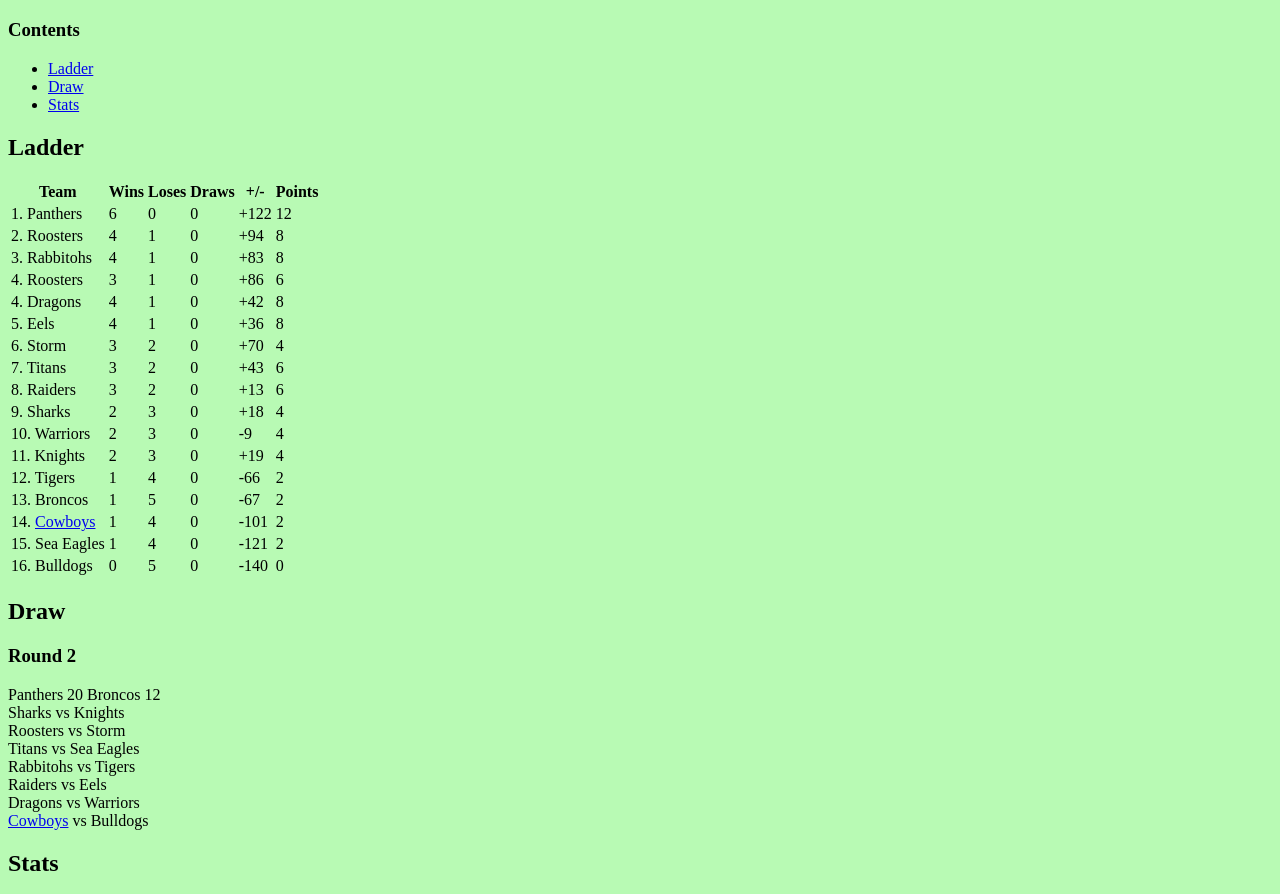
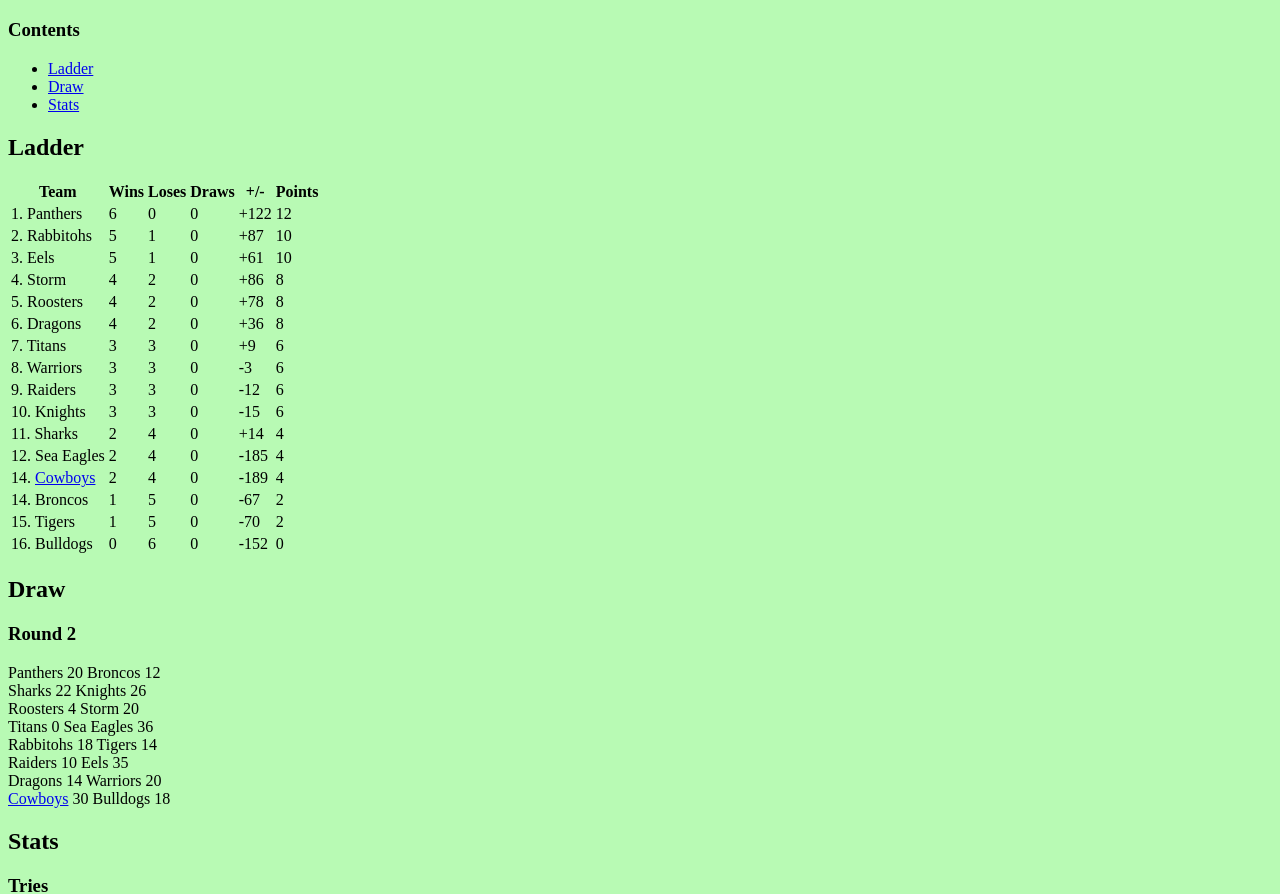
Before and after one commit to moojoohoo/nrl, a plain HTML site: page index.html in a window 1280 px wide. Shown: the part 61-955 px from the top of the page. Drawn offline with Linux system fonts and the light colour scheme.

Commit message:
Update index.html

```diff
--- a/index.html
+++ b/index.html
@@ -62,56 +62,49 @@
         <td>12</td>
     </tbody>
      <tbody>
-        <td>2. Roosters</td>
-        <td>4</td>
+         <td>2. Rabbitohs</td>
+        <td>5</td>
         <td>1</td>
         <td>0</td>
-        <td>+94</td>
+        <td>+87</td>
+        <td>10</td>
+    </tbody>
+    <tbody>
+        <td>3. Eels</td>
+        <td>5</td>
+        <td>1</td>
+        <td>0</td>
+        <td>+61</td>
+        <td>10</td>
+    </tbody>
+     <tbody>
+         <td>4. Storm </td>
+         <td>4</td>
+        <td>2</td>
+        <td>0</td>
+        <td>+86</td>
         <td>8</td>
     </tbody>
      <tbody>
-         <td>3. Rabbitohs</td>
+        <td>5. Roosters</td>
         <td>4</td>
-        <td>1</td>
+        <td>2</td>
         <td>0</td>
-        <td>+83</td>
+        <td>+78</td>
         <td>8</td>
     </tbody>
 
-     <tbody>
-        <td>4. Roosters</td>
-        <td>3</td>
-        <td>1</td>
-        <td>0</td>
-        <td>+86</td>
-        <td>6</td>
-    </tbody>
 
 
     <tbody>
-         <td>4. Dragons</td>
+         <td>6. Dragons</td>
         <td>4</td>
-        <td>1</td>
-        <td>0</td>
-        <td>+42</td>
-        <td>8</td>
-    </tbody>
-    <tbody>
-        <td>5. Eels</td>
-        <td>4</td>
-        <td>1</td>
+        <td>2</td>
         <td>0</td>
         <td>+36</td>
         <td>8</td>
     </tbody>
-   <tbody>
-         <td>6. Storm </td>
-         <td>3</td>
-        <td>2</td>
-        <td>0</td>
-        <td>+70</td>
-        <td>4</td>
-    </tbody>
+
 
 
 
@@ -119,58 +112,64 @@
        <tbody>
           <td>7. Titans </td>
         <td>3</td>
-        <td>2</td>
+        <td>3</td>
         <td>0</td>
-        <td>+43</td>
+        <td>+9</td>
         <td>6</td>
     </tbody>
      <tbody>
-          <td>8. Raiders</td>
+          <td>8. Warriors </td>
           <td>3</td>
-        <td>2</td>
+          <td>3</td>
         <td>0</td>
-          <td>+13</td>
+          <td>-3</td>
           <td>6</td>
     </tbody>
     <tbody>
-        <td>9. Sharks</td>
-        <td>2</td>
+          <td>9. Raiders</td>
+        <td>3</td>
         <td>3</td>
         <td>0</td>
-        <td>+18</td>
+          <td>-12</td>
+        <td>6</td>
+    </tbody>
+    <tbody>
+         <td> 10. Knights</td>
+        <td>3</td>
+        <td>3</td>
+        <td>0</td>
+        <td>-15</td>
+        <td>6</td>
+    </tbody>
+   <tbody>
+        <td>11. Sharks</td>
+        <td>2</td>
+        <td>4</td>
+        <td>0</td>
+        <td>+14</td>
         <td>4</td>
     </tbody>
+
+
  <tbody>
-          <td>10. Warriors </td>
+          <td>12. Sea Eagles</td>
         <td>2</td>
-          <td>3</td>
+          <td>4</td>
         <td>0</td>
-          <td>-9</td>
+          <td>-185</td>
         <td>4</td>
     </tbody>
 
     <tbody>
-         <td> 11. Knights</td>
+        <td>14. <a href="https://moojoohoo.github.io/The-Cowboys/">Cowboys</a></td>
         <td>2</td>
-        <td>3</td>
+         <td>4</td>
         <td>0</td>
-        <td>+19</td>
+         <td>-189</td>
         <td>4</td>
     </tbody>
-
-
-
     <tbody>
-         <td>12. Tigers</td>
-         <td>1</td>
-         <td>4</td>
-        <td>0</td>
-         <td>-66</td>
-         <td>2</td>
-    </tbody>
-
-   <tbody>
-        <td>13. Broncos</td>
+        <td>14. Broncos</td>
         <td>1</td>
         <td>5</td>
         <td>0</td>
@@ -178,33 +177,20 @@
         <td>2</td>
     </tbody>
       <tbody>
-        <td>14. <a href="https://moojoohoo.github.io/The-Cowboys/">Cowboys</a></td>
+         <td>15. Tigers</td>
          <td>1</td>
-         <td>4</td>
+         <td>5</td>
         <td>0</td>
-         <td>-101</td>
+         <td>-70</td>
          <td>2</td>
     </tbody>
 
-
-
-
-
-
-      <tbody>
-          <td>15. Sea Eagles</td>
-        <td>1</td>
-          <td>4</td>
-        <td>0</td>
-          <td>-121</td>
-        <td>2</td>
-    </tbody>
      <tbody>
         <td>16. Bulldogs</td>
         <td>0</td>
-        <td>5</td>
+        <td>6</td>
         <td>0</td>
-        <td>-140</td>
+        <td>-152</td>
         <td>0</td>
     </tbody>
 
@@ -213,13 +199,13 @@
 
 <h3>Round 2</h3>
 <p>Panthers 20 Broncos 12<br>
-   Sharks vs Knights<br>
-Roosters vs Storm<br>
-    Titans vs Sea Eagles<br>
-  Rabbitohs vs Tigers<br>
-  Raiders vs Eels<br>
-    Dragons vs Warriors<br>
-    <a href="moojoohoo.github.io/The-Cowboys">Cowboys</a> vs Bulldogs
+   Sharks 22 Knights 26<br>
+Roosters 4 Storm 20<br>
+    Titans 0 Sea Eagles 36<br>
+  Rabbitohs 18 Tigers 14<br>
+  Raiders 10 Eels 35<br>
+    Dragons 14 Warriors 20<br>
+    <a href="moojoohoo.github.io/The-Cowboys">Cowboys</a> 30 Bulldogs 18
 
 
 </p>
@@ -227,13 +213,17 @@ Roosters vs Storm<br>
         <h3>Tries</h3>
         <h4>Brett Morris - 11</h4>
          <h3>Points</h3>
-        <h4>Ryan Papenhuyzen - 68</h4>
+        <h4>Ryan Papenhuyzen - 80</h4>
          <h3>Try Assists</h3>
         <h4>Jarome Luai - 9</h4>
          <h3>Metres</h3>
         <h4>Brian To'o - 1,396</h4>
          <h3>Tackles</h3>
-        <h4>Jake Turpin - 291</h4>
+        <h4>Jayden Brailey - 320</h4>
+         <h3>Offloads</h3>
+        <h4>Tevita Pangai Jr - 17</h4>
+         <h3>Post-Contact Metres</h3>
+        <h4>Brian To'o - 545</h4>
          <h3>Errors</h3>
         <h4>Blake Ferguson - 15</h4>
 <h5>For the latest updates go to <a href="https://nrl.com">NRL.com</a></h5>
```
Lines whose indentation alone changed are shown as unchanged.
